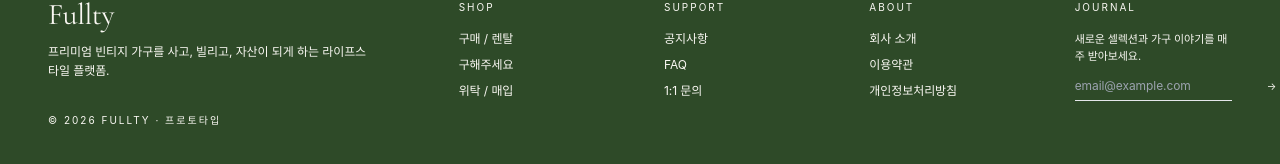
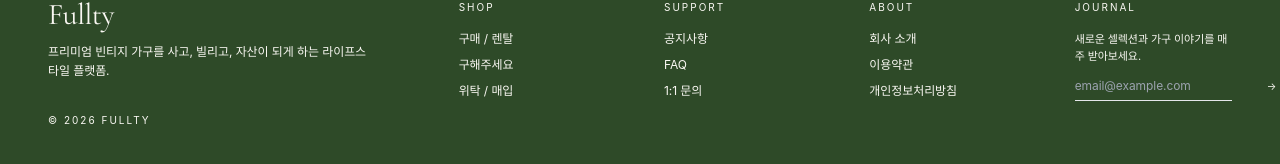
Before and after one commit to rachel353/fullty-plan, a Next.js app: page /login in a window 1280 px wide. Shown: the part 1229-1393 px from the top of the page. Built offline with nearby package versions, Linux system fonts and the light colour scheme.

Commit message:
Remove prototype label from footer copyright

```diff
--- a/src/components/SiteFooter.tsx
+++ b/src/components/SiteFooter.tsx
@@ -8,7 +8,7 @@
             프리미엄 빈티지 가구를 사고, 빌리고, 자산이 되게 하는 라이프스타일 플랫폼.
           </p>
           <div className="mt-8 text-[10px] tracking-[0.2em]">
-            © 2026 FULLTY · 프로토타입
+            © 2026 FULLTY
           </div>
         </div>
 
```
